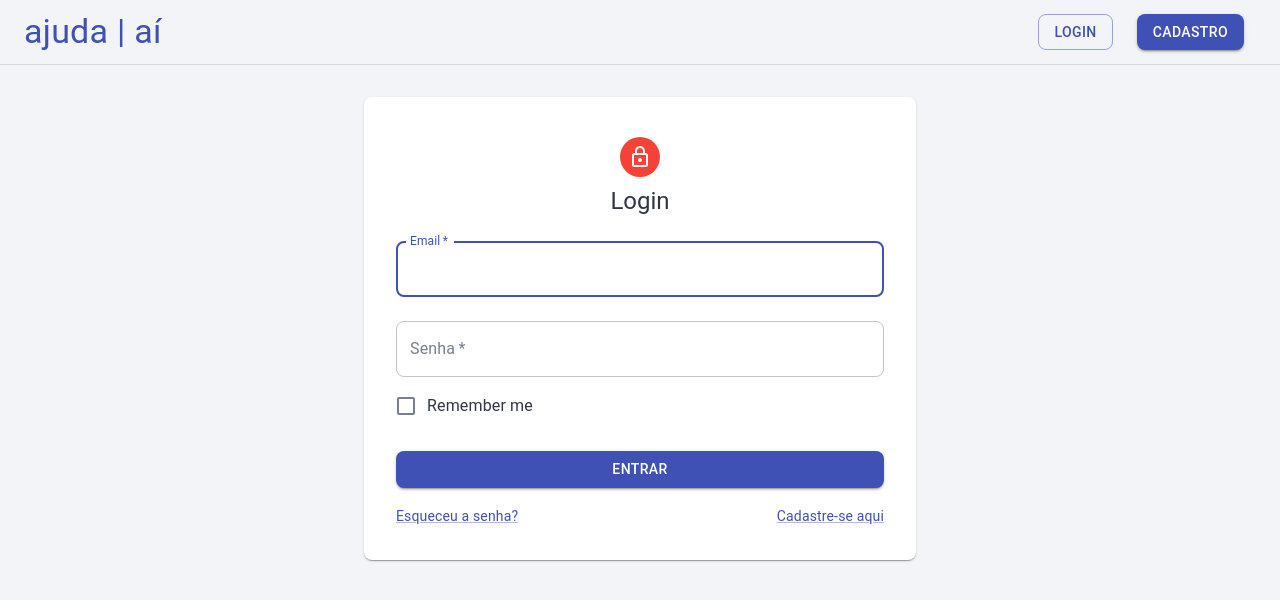
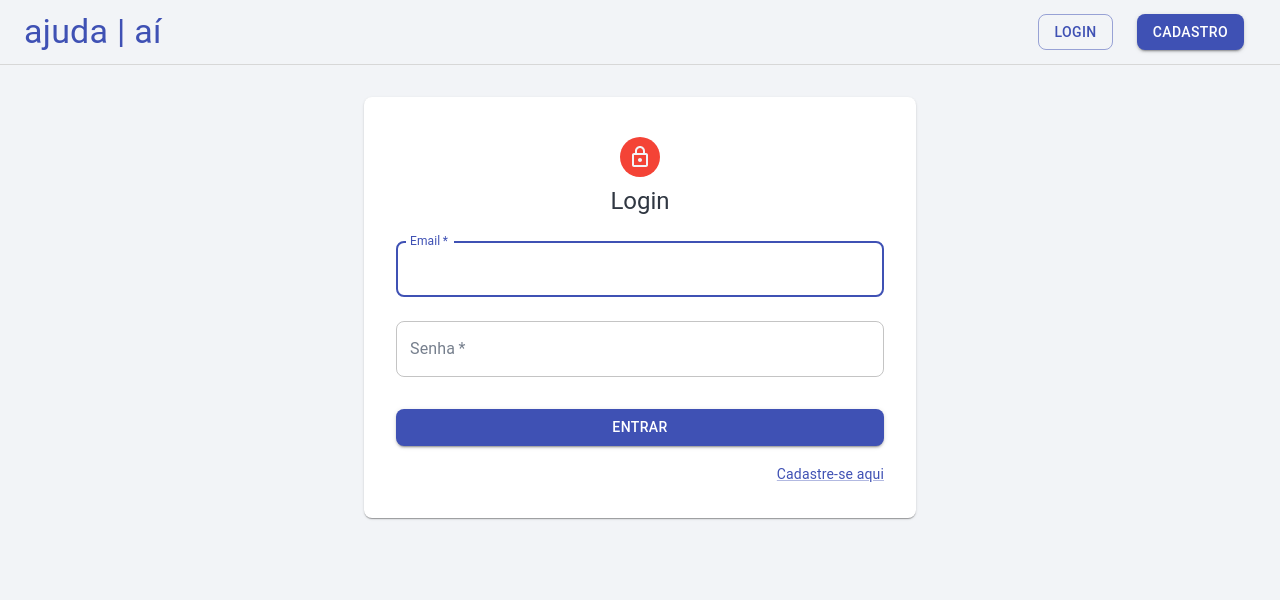
Before and after one commit to ICEI-PUC-Minas-PMV-ADS/pmv-ads-2023-2-e4-proj-infra-t4-ajuda-ai, a React (Vite) app in the folder src/front-end-web/: page /login in a window 1280 px wide. Shown: the top 600 px of the page. Built offline with nearby package versions, Linux system fonts and the light colour scheme.

Commit message:
feat: ajustes

```diff
--- a/src/front-end-web/package.json
+++ b/src/front-end-web/package.json
@@ -13,6 +13,7 @@
         "@emotion/react": "^11.11.1",
         "@emotion/styled": "^11.11.0",
         "@mui/icons-material": "^5.14.14",
+        "@mui/lab": "^5.0.0-alpha.150",
         "@mui/material": "^5.14.14",
         "axios": "^1.5.1",
         "react": "^18.2.0",
--- a/src/front-end-web/src/paginas/cadastro.jsx
+++ b/src/front-end-web/src/paginas/cadastro.jsx
@@ -1,5 +1,4 @@
 import Avatar from "@mui/material/Avatar";
-import Button from "@mui/material/Button";
 import CssBaseline from "@mui/material/CssBaseline";
 import TextField from "@mui/material/TextField";
 import Link from "@mui/material/Link";
@@ -11,12 +10,16 @@ import Container from "@mui/material/Container";
 import { Card } from "@mui/material";
 import axios from "axios";
 import { useNavigate } from "react-router-dom";
+import { useState } from "react";
+import { LoadingButton } from "@mui/lab";
 
 const Cadastro = () => {
+  const [loading, setLoading] = useState(false);
   const navigate = useNavigate();
 
   const handleSubmit = async (event) => {
     event.preventDefault();
+    setLoading(true);
     const data = new FormData(event.currentTarget);
 
     const formData = {
@@ -54,8 +57,10 @@ const Cadastro = () => {
         }
       );
       localStorage.setItem("login", JSON.stringify(response.data));
+      setLoading(false);
       navigate("/inicio");
     } catch (error) {
+      setLoading(false);
       console.error("Erro:", error);
     }
   };
@@ -144,14 +149,15 @@ const Cadastro = () => {
                   />
                 </Grid>
               </Grid>
-              <Button
+              <LoadingButton
                 type="submit"
                 fullWidth
                 variant="contained"
                 sx={{ mt: 3, mb: 2 }}
+                loading={loading}
               >
                 Cadastro
-              </Button>
+              </LoadingButton>
               <Grid container justifyContent="flex-end">
                 <Grid item>
                   <Link href="/login" variant="body2">
--- a/src/front-end-web/src/paginas/login.jsx
+++ b/src/front-end-web/src/paginas/login.jsx
@@ -1,11 +1,8 @@
 /* eslint-disable react/prop-types */
 import Avatar from "@mui/material/Avatar";
-import Button from "@mui/material/Button";
 import TextField from "@mui/material/TextField";
 import Typography from "@mui/material/Typography";
 import Link from "@mui/material/Link";
-import FormControlLabel from "@mui/material/FormControlLabel";
-import Checkbox from "@mui/material/Checkbox";
 import Grid from "@mui/material/Grid";
 import Box from "@mui/material/Box";
 import LockOutlinedIcon from "@mui/icons-material/LockOutlined";
@@ -13,12 +10,16 @@ import Container from "@mui/material/Container";
 import { useNavigate } from "react-router-dom";
 import { Card, CssBaseline } from "@mui/material";
 import axios from "axios";
+import { useState } from "react";
+import { LoadingButton } from "@mui/lab";
 
 const Login = () => {
+  const [loading, setLoading] = useState(false);
   const navigate = useNavigate();
 
   const handleSubmit = async (event) => {
     event.preventDefault();
+    setLoading(true);
     const data = new FormData(event.currentTarget);
 
     try {
@@ -36,8 +37,10 @@ const Login = () => {
         }
       );
       localStorage.setItem("login", JSON.stringify(response.data));
+      setLoading(false);
       navigate("/inicio");
     } catch (error) {
+      setLoading(false);
       console.error("Erro:", error);
     }
   };
@@ -82,24 +85,16 @@ const Login = () => {
                 id="password"
                 autoComplete="current-password"
               />
-              <FormControlLabel
-                control={<Checkbox value="remember" color="primary" />}
-                label="Remember me"
-              />
-              <Button
+              <LoadingButton
                 type="submit"
                 fullWidth
                 variant="contained"
                 sx={{ mt: 3, mb: 2 }}
+                loading={loading}
               >
                 Entrar
-              </Button>
-              <Grid container>
-                <Grid item xs>
-                  <Link href="#" variant="body2">
-                    Esqueceu a senha?
-                  </Link>
-                </Grid>
+              </LoadingButton>
+              <Grid container justifyContent="flex-end">
                 <Grid item>
                   <Link href="/cadastro" variant="body2">
                     {"Cadastre-se aqui"}
--- a/src/front-end-web/src/paginas/minhas-informacoes.jsx
+++ b/src/front-end-web/src/paginas/minhas-informacoes.jsx
@@ -36,11 +36,9 @@ const MinhasInformacoes = () => {
       foto: "https://img.freepik.com/fotos-gratis/jovem-afro-americano-bonito-com-camiseta-caqui_176420-32042.jpg",
     };
 
-    const idUsuario = "653ebee75b17190cdcb9f89d";
-
     axios
       .put(
-        `https://ajuda-ai-backend.onrender.com/api/usuario/${idUsuario}`,
+        `https://ajuda-ai-backend.onrender.com/api/usuario/${loginInfo.response._id}`,
         formData,
         {
           headers: {
@@ -100,6 +98,7 @@ const MinhasInformacoes = () => {
                   label="Nome"
                   autoFocus
                   value={loginInfo.response.nome}
+                  disabled
                 />
               </Grid>
               <Grid item xs={12} sm={6}>
@@ -111,6 +110,7 @@ const MinhasInformacoes = () => {
                   id="document"
                   label="Documento"
                   value={loginInfo.response.cpf}
+                  disabled
                 />
               </Grid>
               <Grid item xs={12} sm={6}>
@@ -122,6 +122,7 @@ const MinhasInformacoes = () => {
                   id="telephone"
                   label="Telefone"
                   value={loginInfo.response.telefone}
+                  disabled
                 />
               </Grid>
               <Grid item xs={12} sm={6}>
@@ -133,6 +134,7 @@ const MinhasInformacoes = () => {
                   fullWidth
                   id="birthdate"
                   label="Data de nascimento"
+                  disabled
                 />
               </Grid>
               <Grid item xs={6}>
@@ -179,6 +181,7 @@ const MinhasInformacoes = () => {
                   id="password"
                   autoComplete="new-password"
                   value={loginInfo.response.senha}
+                  disabled
                 />
               </Grid>
             </Grid>
--- a/src/front-end-web/src/paginas/perfil.jsx
+++ b/src/front-end-web/src/paginas/perfil.jsx
@@ -1,7 +1,6 @@
 import {
   Avatar,
   Box,
-  Button,
   Card,
   Container,
   CssBaseline,
@@ -14,8 +13,11 @@ import AccountCircleIcon from "@mui/icons-material/AccountCircle";
 import { useParams } from "react-router-dom";
 import { useQuery } from "react-query";
 import axios from "axios";
+import { useState } from "react";
+import { LoadingButton } from "@mui/lab";
 
 const Perfil = () => {
+  const [loading, setLoading] = useState(false);
   const { id } = useParams();
   const loginInfo = JSON.parse(localStorage.getItem("login"));
 
@@ -52,6 +54,7 @@ const Perfil = () => {
 
   const handleSubmit = async (event) => {
     event.preventDefault();
+    setLoading(true);
 
     const data = new FormData(event.currentTarget);
 
@@ -69,9 +72,10 @@ const Perfil = () => {
           },
         }
       );
-
+      setLoading(false);
       refetchListagemComentarios();
     } catch (error) {
+      setLoading(false);
       console.error("Erro:", error);
     }
   };
@@ -121,7 +125,12 @@ const Perfil = () => {
                       Documento: {buscaAutonomo?.data.cpf}
                     </Typography>
                     <Typography>
-                      Data de nascimento: {buscaAutonomo?.data.dataDeNascimento}
+                      Data de nascimento:{" "}
+                      {buscaAutonomo?.data.dataDeNascimento
+                        ?.slice(0, 10)
+                        .split("-")
+                        .reverse()
+                        .join("/")}
                     </Typography>
                     <Typography>
                       Descrição: {buscaAutonomo?.data.descricao}
@@ -151,9 +160,13 @@ const Perfil = () => {
                     multiline
                   />
                 </Box>
-                <Button type="submit" variant="contained">
+                <LoadingButton
+                  type="submit"
+                  variant="contained"
+                  loading={loading}
+                >
                   Enviar
-                </Button>
+                </LoadingButton>
               </Box>
               <Box
                 sx={{
@@ -163,7 +176,9 @@ const Perfil = () => {
                   gap: 2,
                 }}
               >
-                {listagemComentarios?.data?.map((item, index) => (
+                {listagemComentarios?.data
+                  ?.filter((item) => item.autonomoId === id)
+                  .map((item, index) => (
                     <Card key={index}>
                       <Box padding={2}>
                         <Typography>{item.descricao}</Typography>
```
Lines whose indentation alone changed are shown as unchanged.
